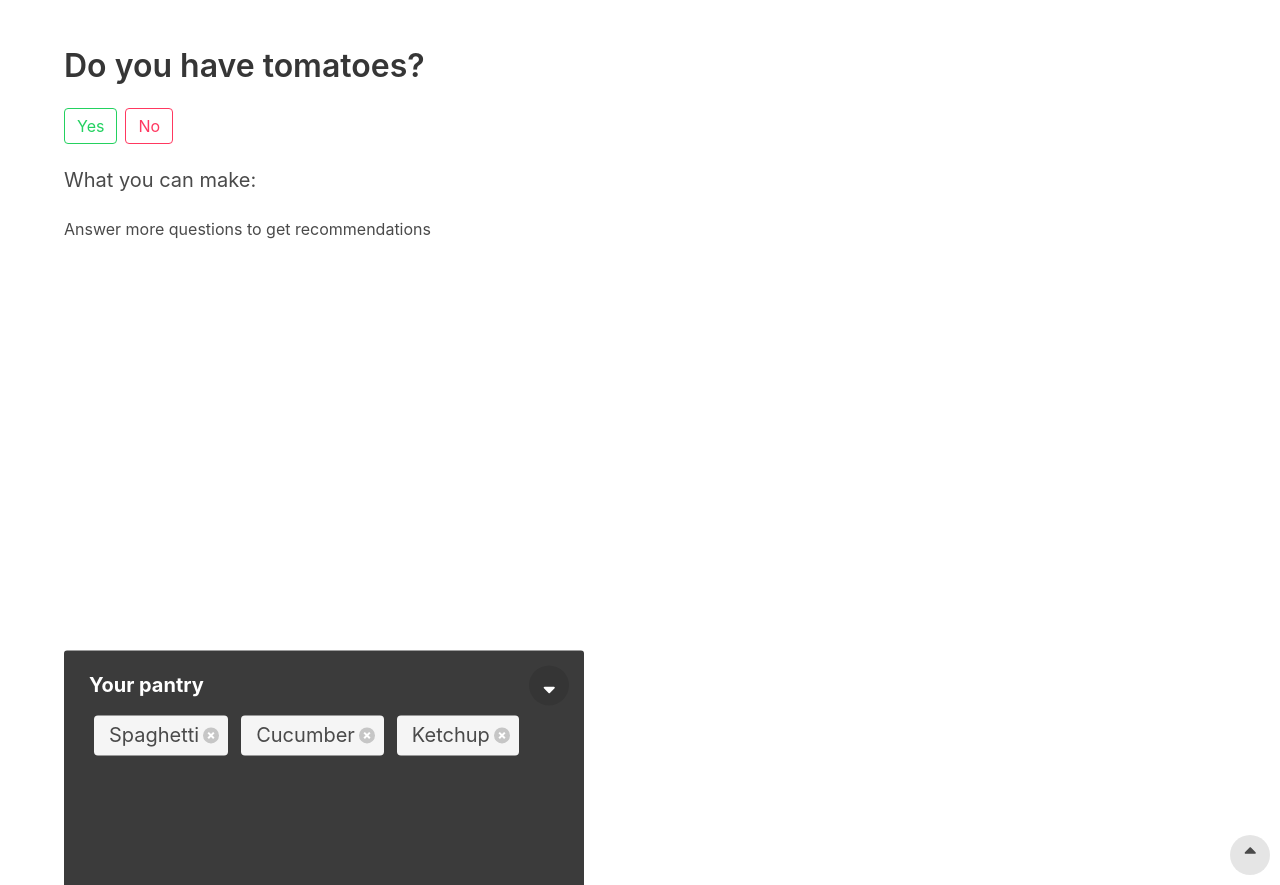
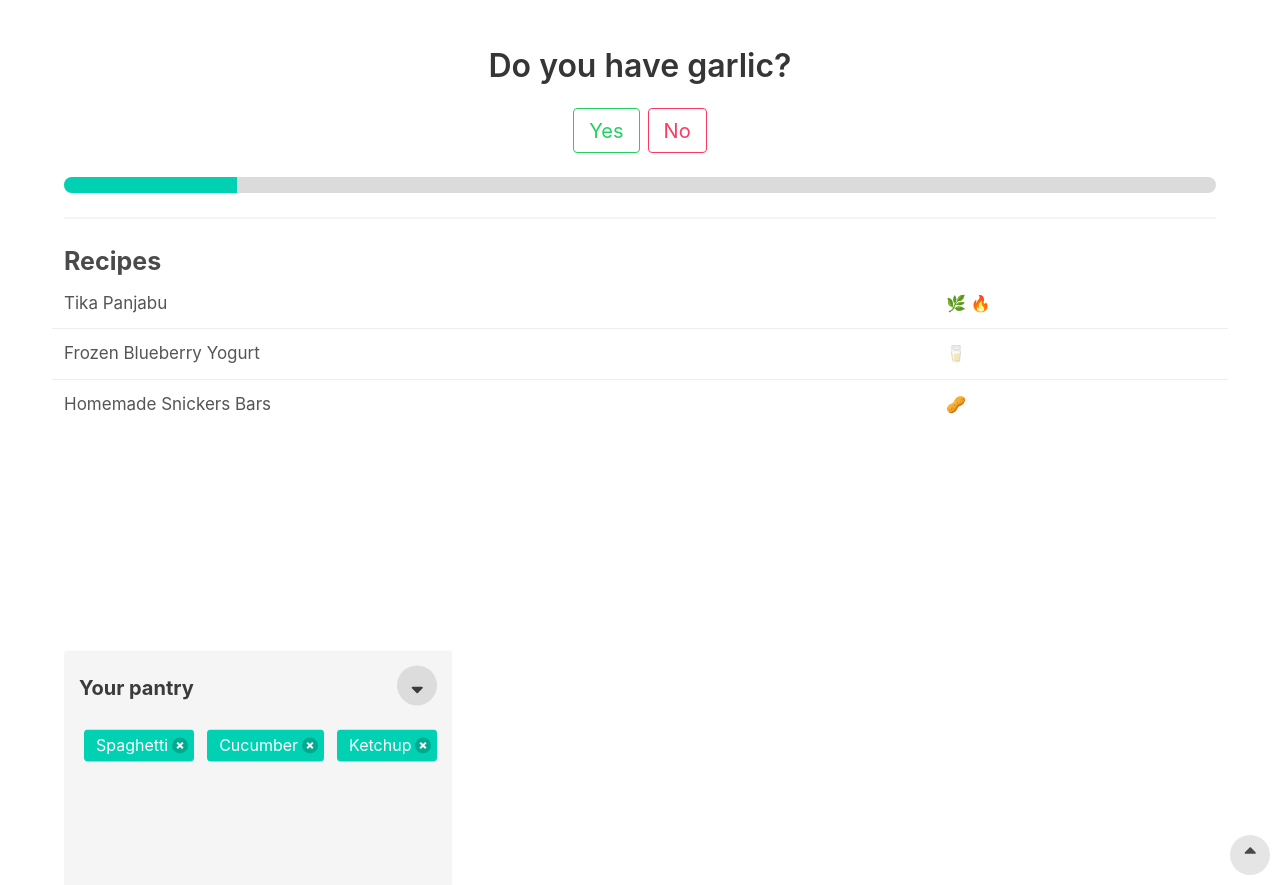
Before and after one commit to boris-barath/recipe-wizard, a Flask app: page /questions in a window 1280 px wide. Shown: the part 52-937 px from the top of the page. Run offline with Flask 2, Linux system fonts and the light colour scheme; some libraries are stand-ins or nearby versions.

Commit message:
Kopyto kolisajuceho sa kona

```diff
--- a/back/static/questions.html
+++ b/back/static/questions.html
@@ -34,18 +34,52 @@
   <body>
     <section class="section">
       <div class="container">
-        <h1 class="title">Do you have tomatoes?</h1>
-        <div class="buttons">
-            <a class="button is-outlined is-success">
+
+        <h1 class="title">Do you have garlic?</h1>
+        <div class="buttons title-buttons">
+            <a class="button is-medium is-outlined is-success">
             Yes
             </a>
-            <a class="button is-outlined is-danger">
+            <a class="button is-medium is-outlined is-danger">
                 No
             </a>
         </div>
 
-        <p class="subtitle">What you can make:</p>
-        <p>Answer more questions to get recommendations</p>
+          <progress class="progress is-primary" value="15" max="100">15%</progress>
+
+
+          <hr>
+
+        <h1 class="custom-title">Recipes</h1>
+
+
+        <div class="columns is-mobile food-border">
+            <div class="column is-9">
+                <p class="food-title">Tika Panjabu</p>
+            </div>
+            <div class="column">
+                🌿 🔥
+            </div>
+        </div>
+
+      <div class="columns is-mobile food-border">
+          <div class="column is-9">
+              <p class="food-title">Frozen Blueberry Yogurt</p>
+          </div>
+          <div class="column">
+              🥛
+          </div>
+      </div>
+
+      <div class="columns is-mobile">
+          <div class="column is-9">
+              <p class="food-title">Homemade Snickers Bars</p>
+          </div>
+          <div class="column">
+              🥜
+          </div>
+      </div>
+
       </div>
       <br/>
 
@@ -60,19 +94,30 @@
     </div>
 
     <div class = "notification active">
-        <div class = "text">
-            <p class="is-5">Your pantry</p>
-            <div class="tags are-large">
-                <span class="tag">Spaghetti <button class="delete is-small"></button></span>
-                <span class="tag">Cucumber <button class="delete is-small"></button></span>
-                <span class="tag">Ketchup <button class="delete is-small"></button></span>
+
+        <div class="columns is-mobile">
+            <div class="column is-9">
+                <p class="is-5">Your pantry</p>
+            </div>
+            <div class="column">
+                <div class = "close" onclick="$('.notification').toggleClass('active')">
+                    <div class = "text">
+                        <i class="fas fa-sort-down"></i>
+                    </div>
+                </div>
             </div>
         </div>
-        <div class = "close" onclick="$('.notification').toggleClass('active')">
-            <div class = "text">
-                <i class="fas fa-sort-down"></i>
+
+        <div class="columns is-mobile tag-column">
+            <div class="column">
+                <div class="tags">
+                    <span class="tag is-primary is-medium">Spaghetti <button class="delete is-small"></button></span>
+                    <span class="tag is-primary is-medium">Cucumber <button class="delete is-small"></button></span>
+                    <span class="tag is-primary is-medium">Ketchup <button class="delete is-small"></button></span>
+                </div>
             </div>
         </div>
+
     </div>
   </body>
 </html>
--- a/back/static/style.css
+++ b/back/static/style.css
@@ -5,14 +5,28 @@
   -webkit-tap-highlight-color: transparent;
 }
 
+.custom-title {
+  font-size: 25px;
+  font-weight: bold;
+  padding-bottom: 10px;
+}
+
+.title {
+  text-align: center;
+}
+
+.title-buttons {
+  justify-content: center;
+}
+
 .notification{
   position:fixed;
   top:150%;
   left:5%;
   height: 30%;
-  background: #3b3b3b;
+  background: whitesmoke;
   padding:15px;
-  color:#fff;
+  color: #3b3b3b;
   font-size:16px;
   border-radius:3px;
   transform:translateY(-50%);
@@ -21,14 +35,37 @@
   display: none;
 }
 
+.tag-column {
+  height: 100%;
+}
+
+.food-title {
+  font-size: 17px;
+  color: #555555;
+}
+
+.food-border {
+  border-bottom: 1px solid #eeeeee;
+}
+
+img {
+  border-radius: 4px;
+}
+
+.tags {
+  max-height: 100%;
+  overflow: scroll;
+  padding-bottom: 30px;
+}
+
 .tag {
   margin-left: 5px;
 }
 
 .is-5 {
   font-size: 20px;
-  margin-bottom: 10px;
   font-weight: bold;
+  padding-top: 8px;
 }
 
 .notification.active{
```
